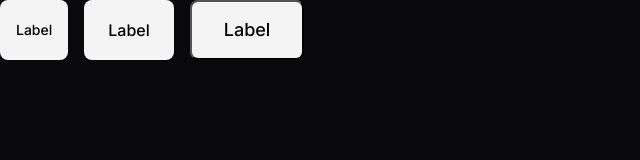
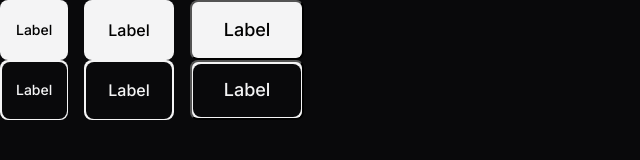
Before and after one commit to luprime/zingen, a plain HTML site: page index.html in a window 1280 px wide. Shown: the whole page, without its empty margins (0-640 px from the left). Drawn offline with Linux system fonts and the light colour scheme.

Commit message:
estilizando os botoes

```diff
--- a/index.html
+++ b/index.html
@@ -14,8 +14,13 @@
 <body>
     <div class="flex gap-1">
         <a href="#" class="btn btn-sm">Label</a>
-        <a href="#" class="btn btn-md">Label</a>
+        <span href="#" class="btn btn-md">Label</span>
         <button href="#" class="btn btn-lg">Label</button>
+    </div>
+    <div class="flex gap-1">
+        <a aria-label="Label" href="#" class="btn btn-sm"></a>
+        <span aria-label="Label" href="#" class="btn btn-md"></span>
+        <button aria-label="Label" href="#" class="btn btn-lg"></button>
     </div>
 </body>
 </html>
--- a/styles/buttons.css
+++ b/styles/buttons.css
@@ -43,3 +43,25 @@
     padding: 1rem 2rem;
     font-size: 1.125rem;
 }
+
+.btn[aria-label]{
+
+    position: relative;
+
+    &::before {
+        content: "";
+        position: absolute;
+        border-radius: inherit;
+        inset: 1.5px;
+        background-color: var(--bg-color);
+    }
+    &::after {
+        content: attr(aria-label);
+        background: var(--btn-bg-color);
+        -webkit-background-clip: text;
+        background-clip: text;
+        color: transparent;
+        position: relative;
+        z-index: 1;
+    }
+}
```
